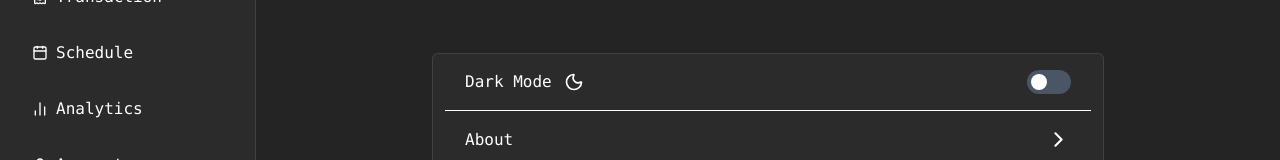
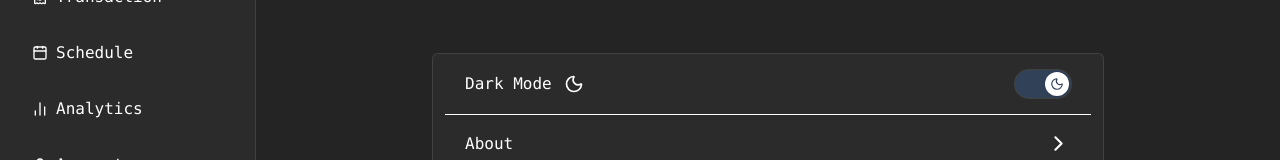
Before and after one commit to Ein-shen/Finance_tracker, a React (Vite) app in the folder client/: page /dashboard/settings in a window 1280 px wide. Shown: the part 183-343 px from the top of the page. Built offline with nearby package versions, Linux system fonts and the light colour scheme; no server answers.

Commit message:
change the toogle with moon and sun when click change it self

```diff
--- a/client/src/pages/user/Toogle.jsx
+++ b/client/src/pages/user/Toogle.jsx
@@ -1,4 +1,5 @@
 import React, { createContext, useContext, useEffect, useState } from 'react'
+import { Sun, Moon } from 'lucide-react'
 
 const ThemeContext = createContext(null)
 
@@ -28,22 +29,34 @@ export function useTheme() {
   return useContext(ThemeContext)
 }
 
+// Switch where the circle (knob) holds the sun / moon icon.
+// Click it and the knob slides across while the icon swaps.
 export const Toogle = () => {
   const { theme, toggleTheme } = useTheme()
   const isDark = theme === 'dark'
 
   return (
     <button
+      type="button"
+      role="switch"
+      aria-checked={isDark}
+      aria-label="Toggle theme"
       onClick={toggleTheme}
-      className={`relative inline-flex h-6 w-11 items-center rounded-full transition-colors ${
-        isDark ? 'bg-gray-600' : 'bg-blue-600'
+      className={`relative inline-flex h-7 w-14 shrink-0 items-center rounded-full ring-1 ring-white/10 transition-colors duration-300 ${
+        isDark ? 'bg-slate-700' : 'bg-yellow-200'
       }`}
     >
       <span
-        className={`inline-block h-4 w-4 transform rounded-full bg-white transition-transform ${
-          isDark ? 'translate-x-1' : 'translate-x-6'
+        className={`absolute left-0.5 top-0.5 flex h-6 w-6 items-center justify-center rounded-full bg-white shadow transition-transform duration-300 ${
+          isDark ? 'translate-x-7' : 'translate-x-0'
         }`}
-      />
+      >
+        {isDark ? (
+          <Moon size={14} className="text-slate-700" />
+        ) : (
+          <Sun size={14} className="text-yellow-500" />
+        )}
+      </span>
     </button>
   )
 }
```
